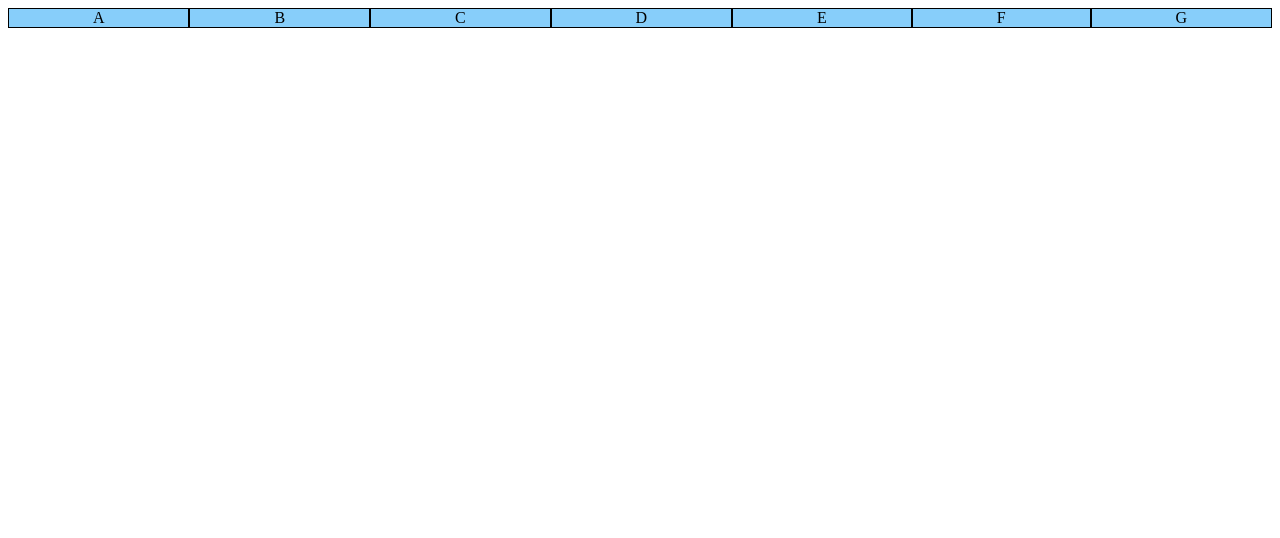
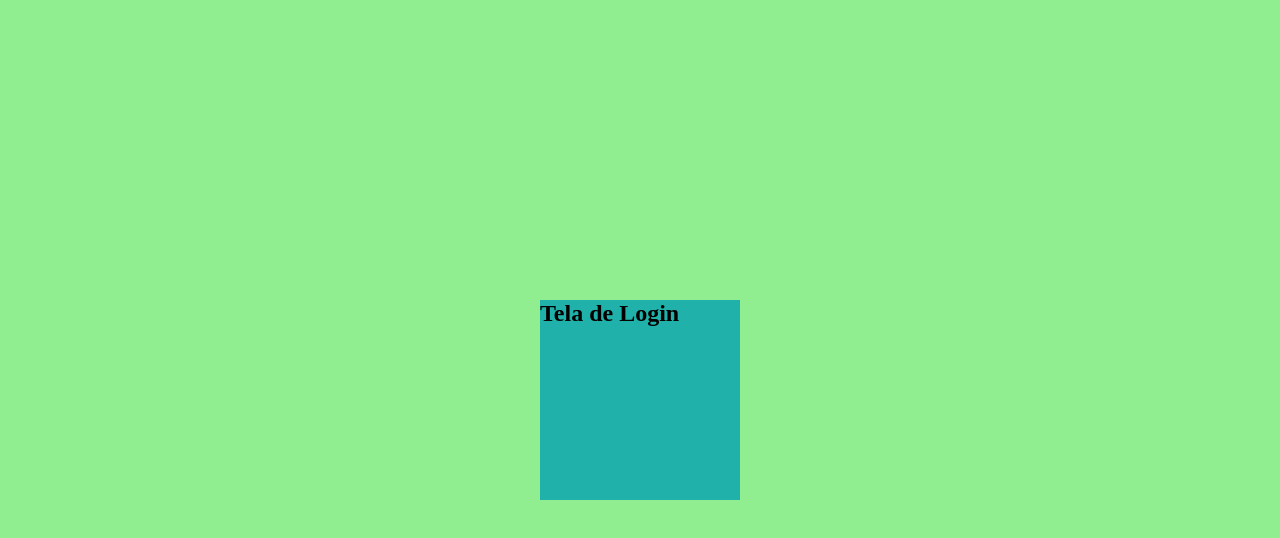
Before and after one commit to Igor-Andrade-Silva/Igor-Andrade-Silva-Estudando-HTML5-e-CSS3, a plain HTML site: page Exercicios/ex027/flex005/index.html in a window 1280 px wide. Drawn offline with Linux system fonts and the light colour scheme.

Commit message:
flex005 atualizado

```diff
--- a/Exercicios/ex027/flex005/index.html
+++ b/Exercicios/ex027/flex005/index.html
@@ -3,31 +3,41 @@
 <head>
     <meta charset="UTF-8">
     <meta name="viewport" content="width=device-width, initial-scale=1.0">
-    <title>Flexible Box</title>
+    <title>Flexbox centralizado</title>
     <styLe>
-        div.conteiner {
+        * {
+            margin: 0px;
+            padding: 0px;
+            box-sizing: border-box;
+        }
+
+        body {
             background-color: lightsalmon;
+        }
+
+        main {
+            background-color: lightgreen;
+            height: 100vh;
+            width: 100vw;
 
             display: flex;
+            flex-flow: row nowrap;
+            justify-content: center;
+            align-items: center;
         }
 
-        div.item {
-            background-color: lightskyblue;
-            border: 1px solid black;
-            text-align: center;
-            flex: auto;
+        section {
+            background-color: lightseagreen;
+            height: 200px;
+            width: 200px;
         }
     </styLe>
 </head>
 <body>
-    <div class="conteiner">
-        <div class="item">A</div>
-        <div class="item">B</div>
-        <div class="item">C</div>
-        <div class="item">D</div>
-        <div class="item">E</div>
-        <div class="item">F</div>
-        <div class="item">G</div>
-    </div>
+    <main>
+        <section>
+            <h1>Tela de Login</h1>
+        </section>
+    </main>
 </body>
 </html>
```
